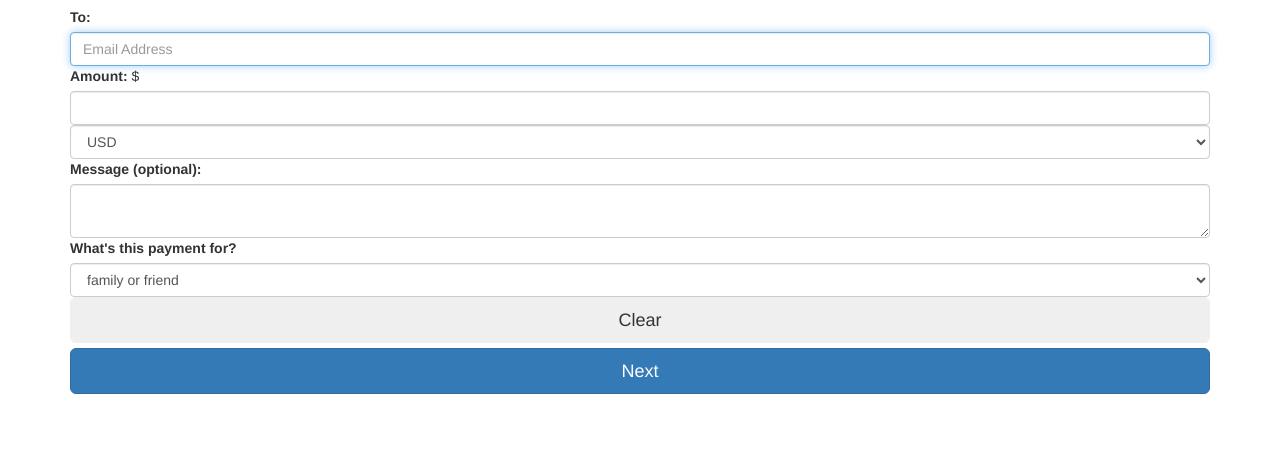
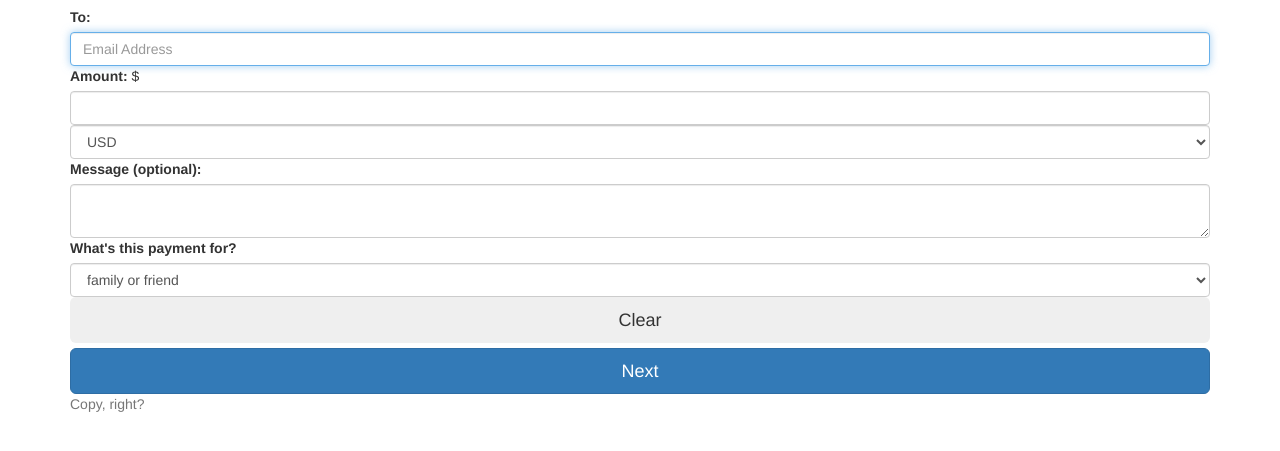
Before and after one commit to asylumfunk/node-sample-transactions, a plain HTML site: page public/send.html in a window 1280 px wide. Shown: the part 63-514 px from the top of the page. Drawn offline with nearby package versions, Linux system fonts and the light colour scheme.

Commit message:
Add sticky footer to all pages

```diff
--- a/public/assets/max/style.css
+++ b/public/assets/max/style.css
@@ -23,3 +23,29 @@ H1 {
 BODY {
 	background: #eee;
 }
+
+#footer {
+	position: fixed;
+	bottom: 0;
+	width: 100%;
+	height: 60px;
+	background-color: #222;
+	border-color: #080808;
+}
+
+.contents {
+	margin-bottom: 75px;
+}
+
+#footer > .container {
+	padding-right: 15px;
+	padding-left: 15px;
+}
+
+.container .text-muted {
+	margin: 20px 0;
+}
+
+.text-muted {
+	color #999;
+}
--- a/public/send.html
+++ b/public/send.html
@@ -64,6 +64,11 @@
 				</form>
 			</div>
 		</div>
+		<div id="footer">
+			<div class="container">
+				<p class="text-muted">Copy, right&quest;</p>
+			</div>
+		</div>
 		<script src="http://code.jquery.com/jquery-1.11.0.min.js"></script>
 		<script src="assets/max/send.js"></script>
 	</body>
```
Also changed, not shown: public/index.html (+5 -0 lines), public/transactions.html (+5 -0 lines).
